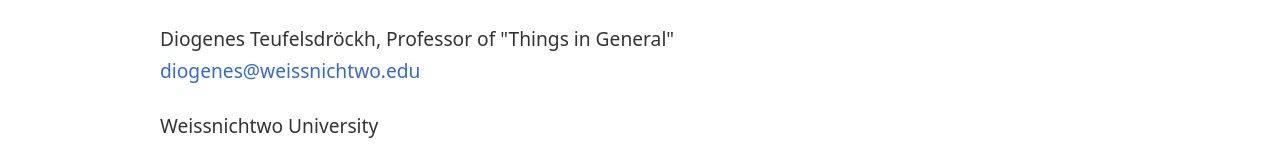
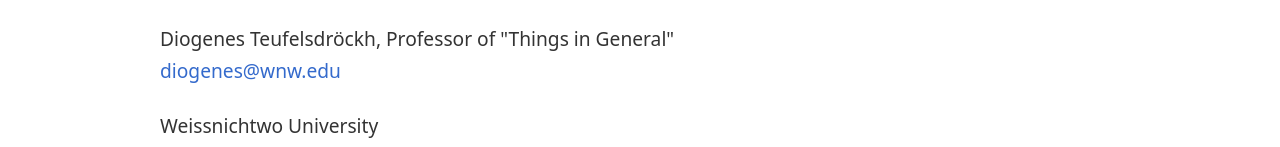
Before and after one commit to knightjdr/gatsby-starter-scientist, a Gatsby site: page / in a window 1280 px wide. Shown: the part 3453-3600 px from the top of the page. Built offline with nearby package versions, Linux system fonts and the light colour scheme; Gatsby itself is replaced by a stand-in of ours; some packages are replaced by stand-ins of ours.

Commit message:
Update contact.md

```diff
--- a/src/markdown/contact.md
+++ b/src/markdown/contact.md
@@ -1,5 +1,5 @@
 Diogenes Teufelsdröckh, Professor of "Things in General" \
-[diogenes@weissnichtwo.edu](mailto:diogenes@weissnichtwo.edu)
+[diogenes@wnw.edu](mailto:diogenes@weissnichtwo.edu)
 
 Weissnichtwo University\
 Weissnichtwo, Germany\
```
